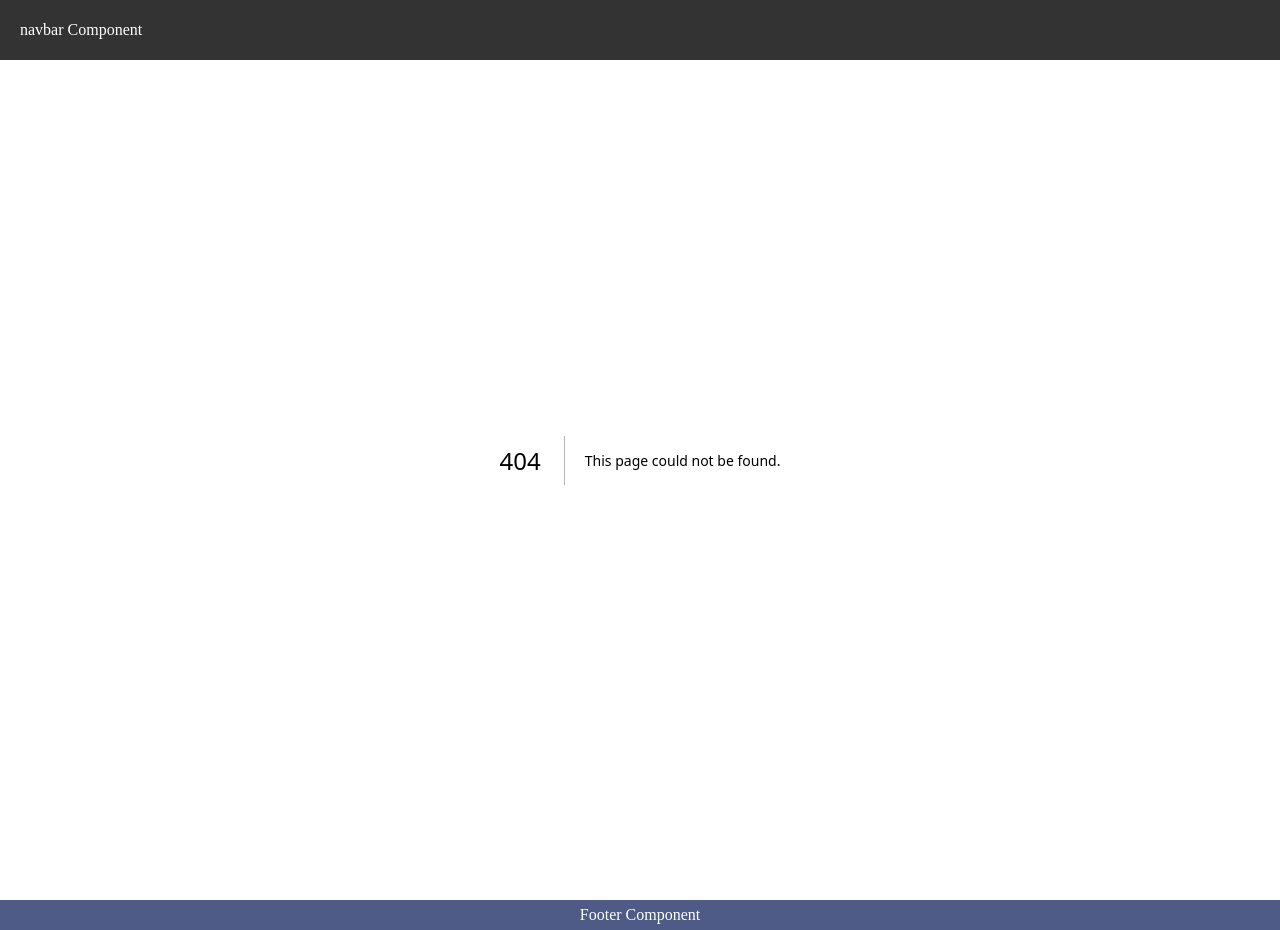
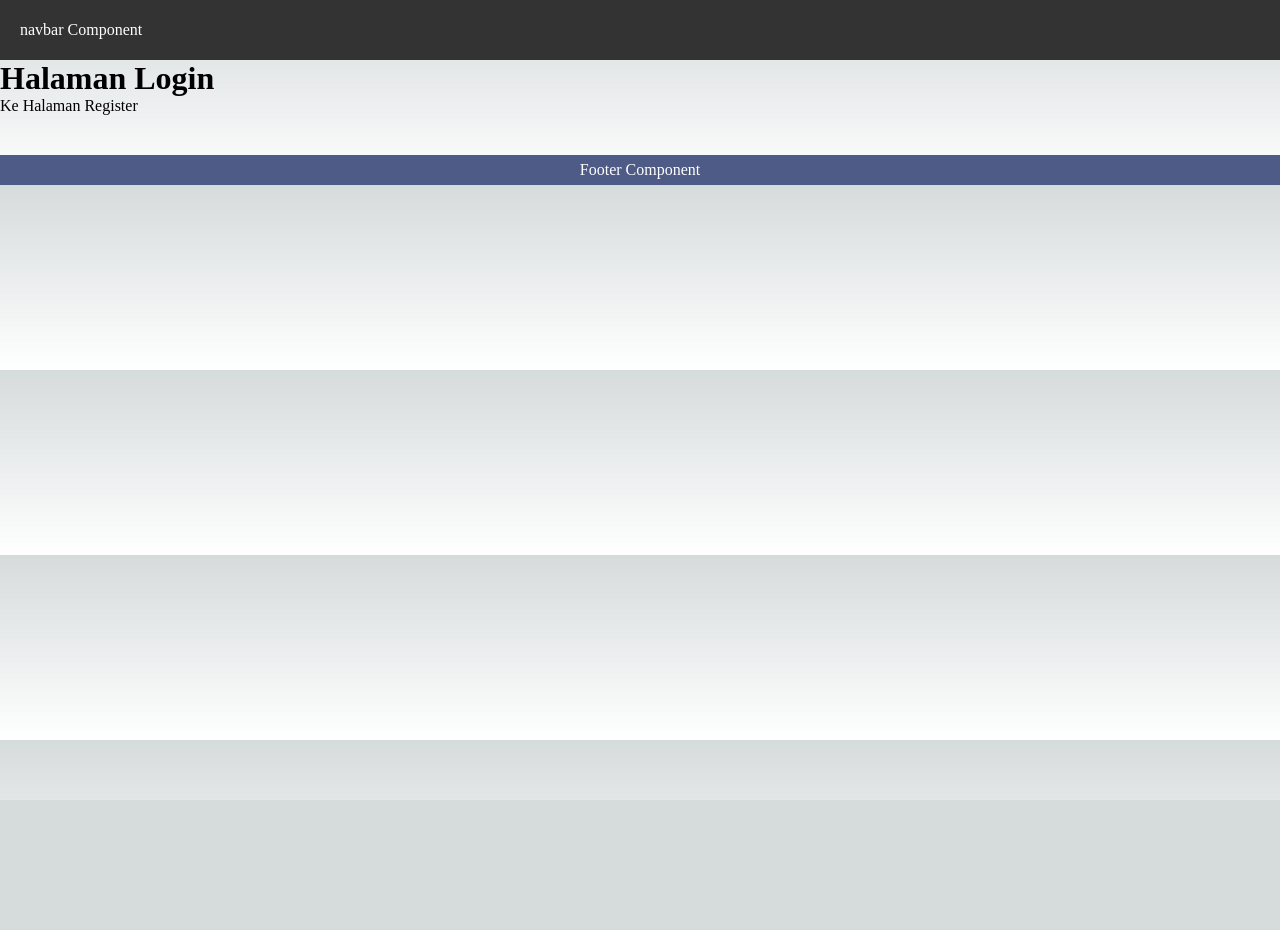
Before and after one commit to annisaeka123/Pemrograman_Framework, a Next.js app in the folder JS03/my-app/: page /auth/login in a window 1280 px wide. Before the commit this address had no page. After the commit the page ends 800 px from the top, so only its background shows below. Built offline with nearby package versions, Linux system fonts and the light colour scheme.

Commit message:
JS03: Langkah 6 (Membuat Halaman Login & Register)

```diff
--- /dev/null
+++ b/JS03/my-app/src/pages/auth/login.tsx
@@ -0,0 +1,12 @@
+import Link from "next/link"
+
+const halamanLogin = () => {
+    return (
+        <div>
+            <h1>Halaman Login</h1>
+            <Link href="/auth/register">Ke Halaman Register</Link>
+        </div>
+    )
+}
+
+export default halamanLogin
```
Also changed, not shown: JS03/my-app/src/pages/auth/register.tsx (added, +12 -0 lines).
